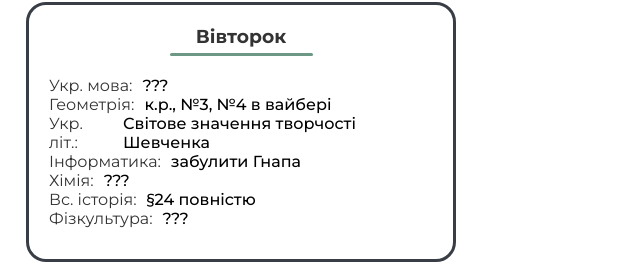
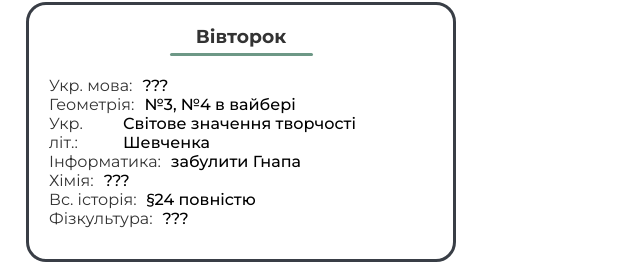
Before and after one commit to ZubalYana/School-diary, a website: page public/index.html in a window 1280 px wide. Shown: the part 132-396 px from the top of the page, 474-1114 px from the left. Drawn offline with nearby package versions, Linux system fonts and the light colour scheme.

Commit message:
fix the tuesday homework

```diff
--- a/public/index.html
+++ b/public/index.html
@@ -77,7 +77,7 @@
                     </div>
                     <div class="weekDay_lesson">
                         <div class="weekDay_lessonName">Геометрія:</div>
-                        <div class="weekDay_lessonHomework" id="TuesdayHomework2">к.р., №3, №4 в вайбері</div>
+                        <div class="weekDay_lessonHomework" id="TuesdayHomework2"> №3, №4 в вайбері</div>
                     </div>
                     <div class="weekDay_lesson">
                         <div class="weekDay_lessonName">Укр. літ.:</div>
```
